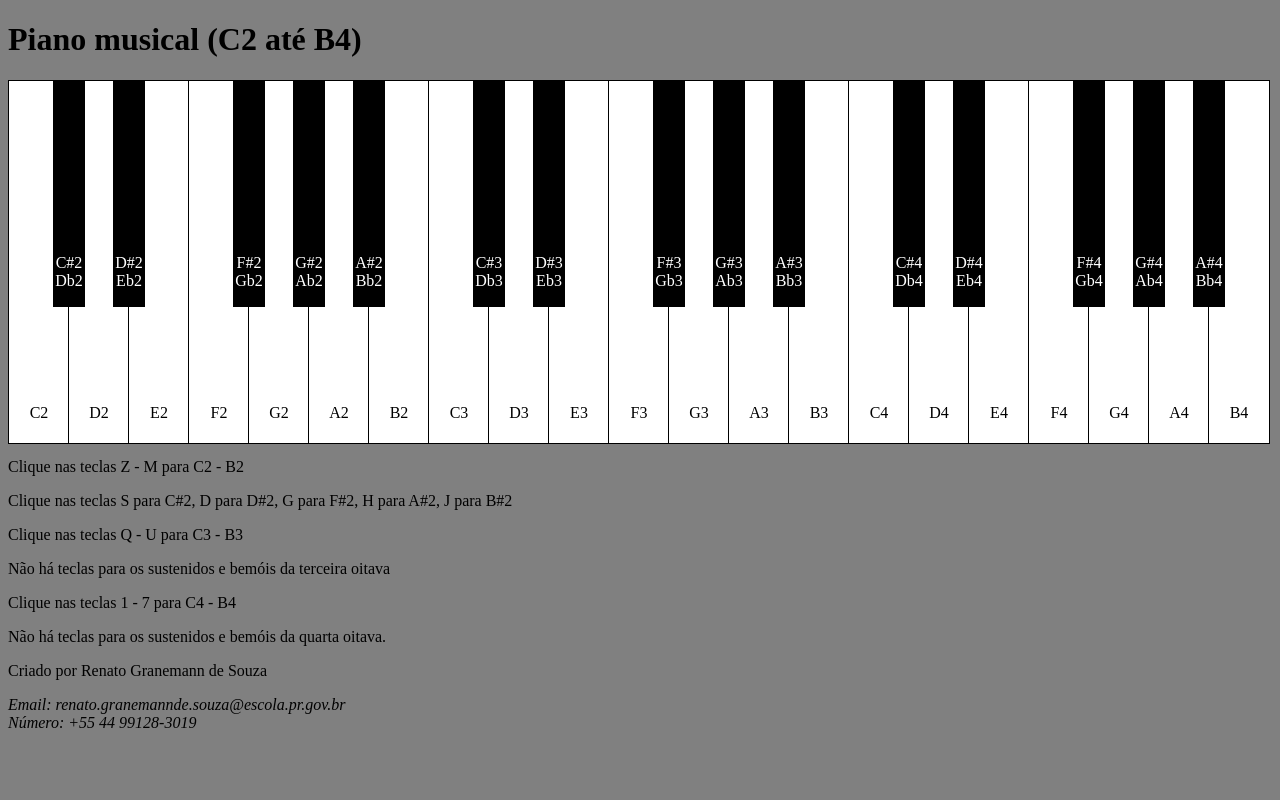
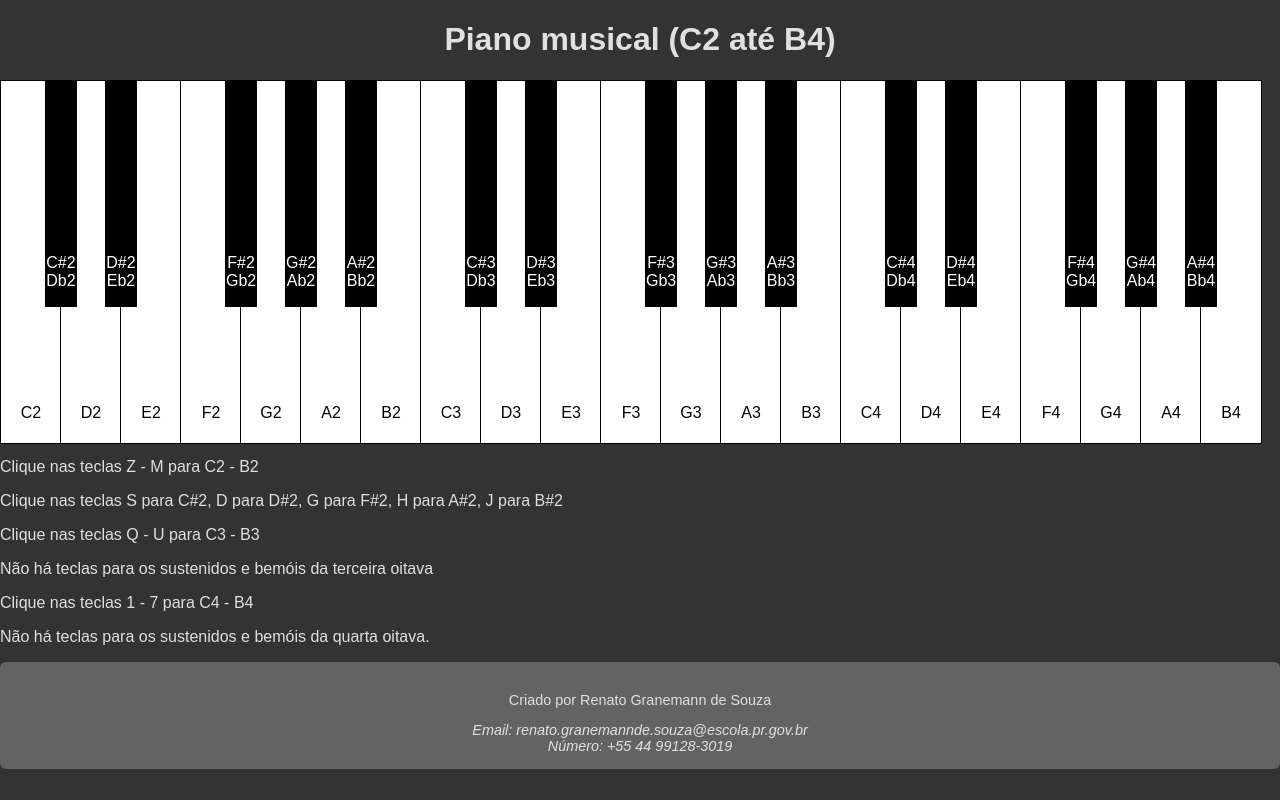
Before and after one commit to Renato-Granemann/Piano, a plain HTML site: page index.html in a window 1280 px wide. Drawn offline with Linux system fonts and the light colour scheme; no server answers.

Commit message:
Estilos e informações styles.css

```diff
--- a/styles.css
+++ b/styles.css
@@ -1,9 +1,12 @@
 body{
-    background-color: gray
-
+     background-color: #333333;
+    color: #e0e0e0;
+    font-family: Arial, sans-serif;
+    margin: 0;
+    padding: 0;
 }
 
-.title {
+.titulo {
     text-align: center;
 }
 
@@ -16,7 +19,6 @@ body{
 .key {
     position: absolute;
     border: 1px solid black;
-    /* Adicione uma transição suave para o efeito */
     transition: background-color 0.1s ease-in-out;
 }
 
@@ -27,8 +29,7 @@ body{
     z-index: 1;
 }
 
-.white:hover,
-.white.active { /* Adiciona a classe .active para o efeito de clique */
+.white:hover, .white.active {
     background-color: #ababab;
 }
 
@@ -118,8 +119,12 @@ body{
     transform: translateX(840px);
 }
 
-.creditos {
+footer {
+    background-color: #636363;
+    color: var(--text-color);
     text-align: center;
-    color: black
-
+    padding: 15px 10px;
+    font-size: 0.9rem;
+    border-top: 1px solid var(--border-color);
+    border-radius: 6px;
 }
```
